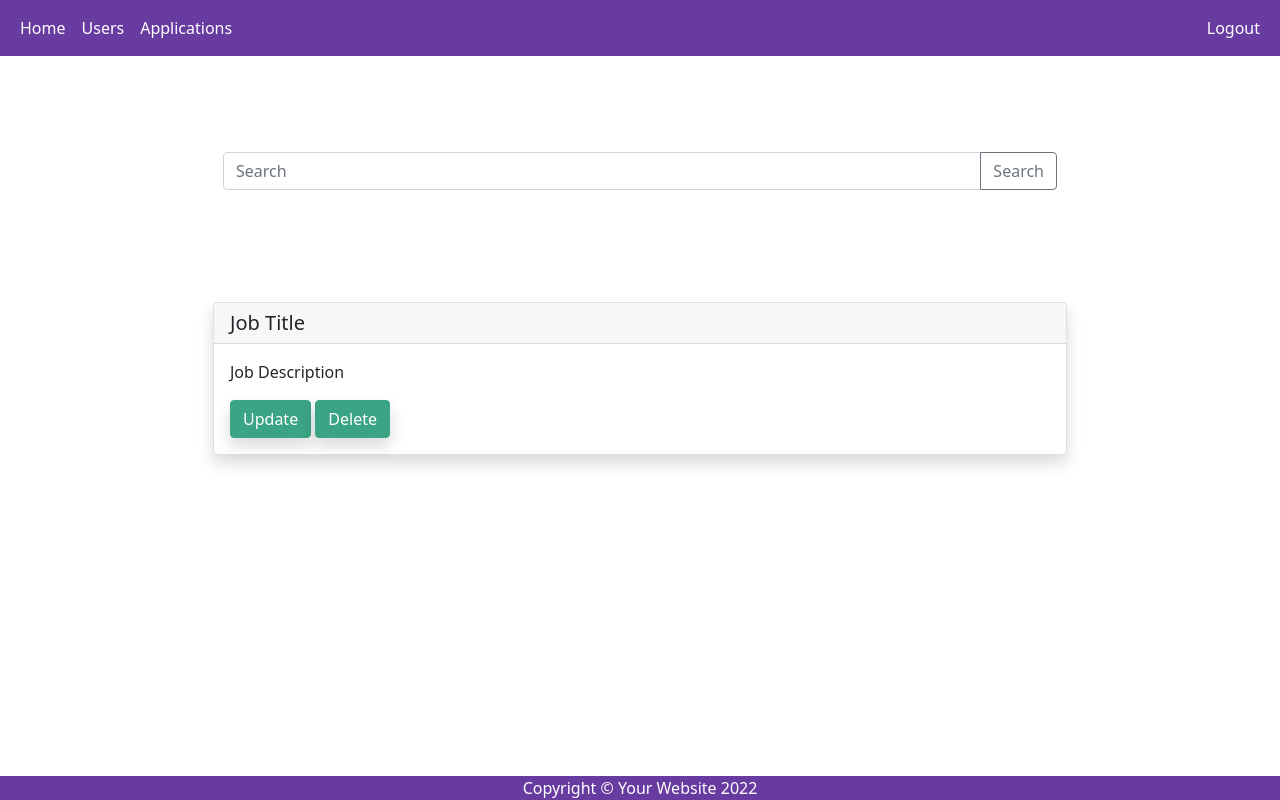
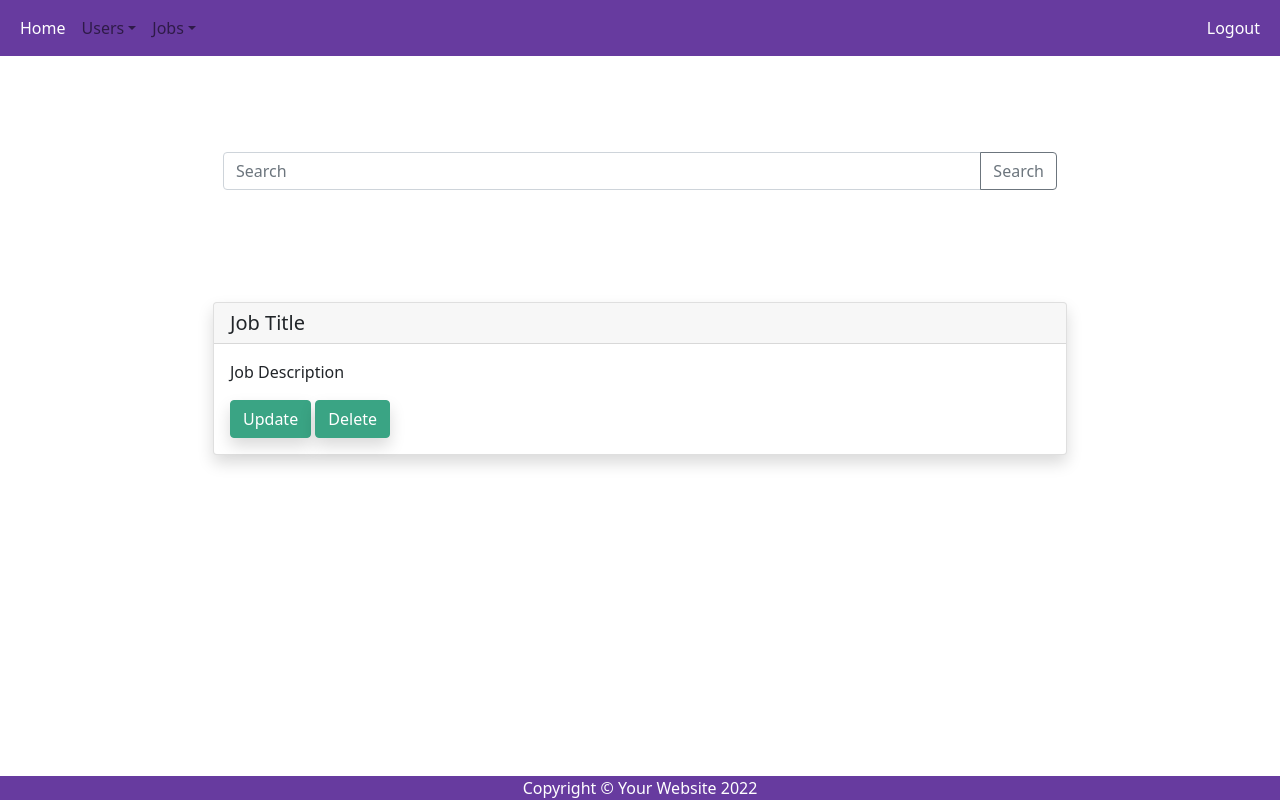
Before and after one commit to mariaayoub58/communityoddjobs-frontend-bs, a React (Create React App) app: page /EditJob in a window 1280 px wide. Built offline with nearby package versions, Linux system fonts and the light colour scheme.

Commit message:
Nav Bar changes

```diff
--- a/src/components/Header.js
+++ b/src/components/Header.js
@@ -1,5 +1,5 @@
 import React from "react";
-import { Nav, Navbar, Container } from "react-bootstrap";
+import { Nav, Navbar, Container, NavDropdown } from "react-bootstrap";
 import "../Style.css";
 
 export default function Header(props) {
@@ -7,17 +7,19 @@ export default function Header(props) {
     <Navbar expand="lg" dark="true">
       <Container fluid>
         <Nav className="nav">
-          <Nav.Link href="/Home" style={{ color: "white" }}>
+          <Nav.Link href="/" style={{ color: "white" }}>
             Home
           </Nav.Link>
           {props.admin && props.admin ? (
             <>
-              <Nav.Link href="/CreateUser" style={{ color: "white" }}>
-                Users
-              </Nav.Link>
-              <Nav.Link href="/CreateJob" style={{ color: "white" }}>
-                Applications
-              </Nav.Link>
+              <NavDropdown title="Users" id="nav-dropdown">
+                <NavDropdown.Item href="/CreateUser" eventKey="4.1">Create User</NavDropdown.Item>
+                <NavDropdown.Item eventKey="4.2">Manage User</NavDropdown.Item>
+              </NavDropdown>
+              <NavDropdown title="Jobs" id="nav-dropdown">
+                <NavDropdown.Item href="/CreateJob" eventKey="4.1">Create Job</NavDropdown.Item>
+                <NavDropdown.Item eventKey="4.2">Applications</NavDropdown.Item>
+              </NavDropdown>
             </>
           ) : (
             <>
```
